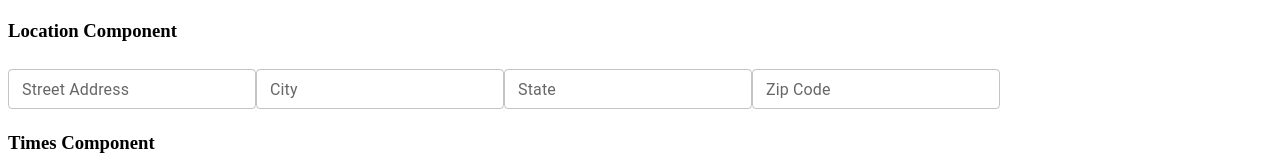
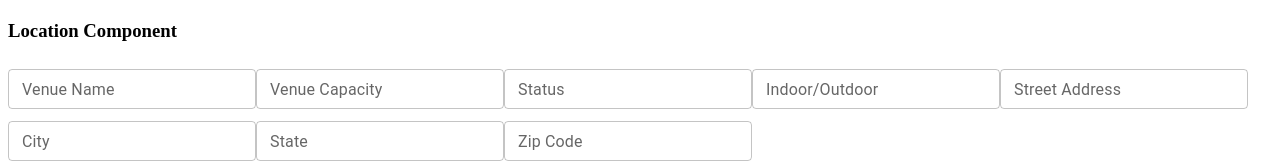
Before and after one commit to elijahsamuels/puresoulpresents-frontend, a React (Create React App) app: page /events/1 in a window 1280 px wide. Shown: the part 292-455 px from the top of the page. Built offline with nearby package versions, Linux system fonts and the light colour scheme; no server answers.

Commit message:
updated EventLocation component

```diff
--- a/src/components/eventComponents/EventLocation.js
+++ b/src/components/eventComponents/EventLocation.js
@@ -16,6 +16,58 @@ function EventLocation (props) {
       <h3>
         Location Component
       </h3>
+
+      <Controller name="venue_name" control={control} render={({ field }) => (
+        <TextField
+        {...field}
+        type="text"
+        label="Venue Name"
+        variant="outlined"
+        size="small"
+        margin="dense"
+        error={!!errors.venue_name}
+        helperText={errors.venue_name ? errors.venue_name.message : ""}
+        />
+      )}/>
+
+      <Controller name="venue_capacity" control={control} render={({ field }) => (
+        <TextField
+        {...field}
+        type="text"
+        label="Venue Capacity"
+        variant="outlined"
+        size="small"
+        margin="dense"
+        error={!!errors.venue_capacity}
+        helperText={errors.venue_capacity ? errors.venue_capacity.message : ""}
+        />
+      )}/>
+
+      <Controller name="status" control={control} render={({ field }) => (
+        <TextField
+        {...field}
+        type="text"
+        label="Status"
+        variant="outlined"
+        size="small"
+        margin="dense"
+        error={!!errors.status}
+        helperText={errors.status ? errors.status.message : ""}
+        />
+      )}/>
+
+      <Controller name="indoor" control={control} render={({ field }) => (
+        <TextField
+        {...field}
+        type="text"
+        label="Indoor/Outdoor"
+        variant="outlined"
+        size="small"
+        margin="dense"
+        error={!!errors.indoor}
+        helperText={errors.indoor ? errors.indoor.message : ""}
+        />
+      )}/>
 
       <Controller name="address1" control={control} render={({ field }) => (
         <TextField
```
